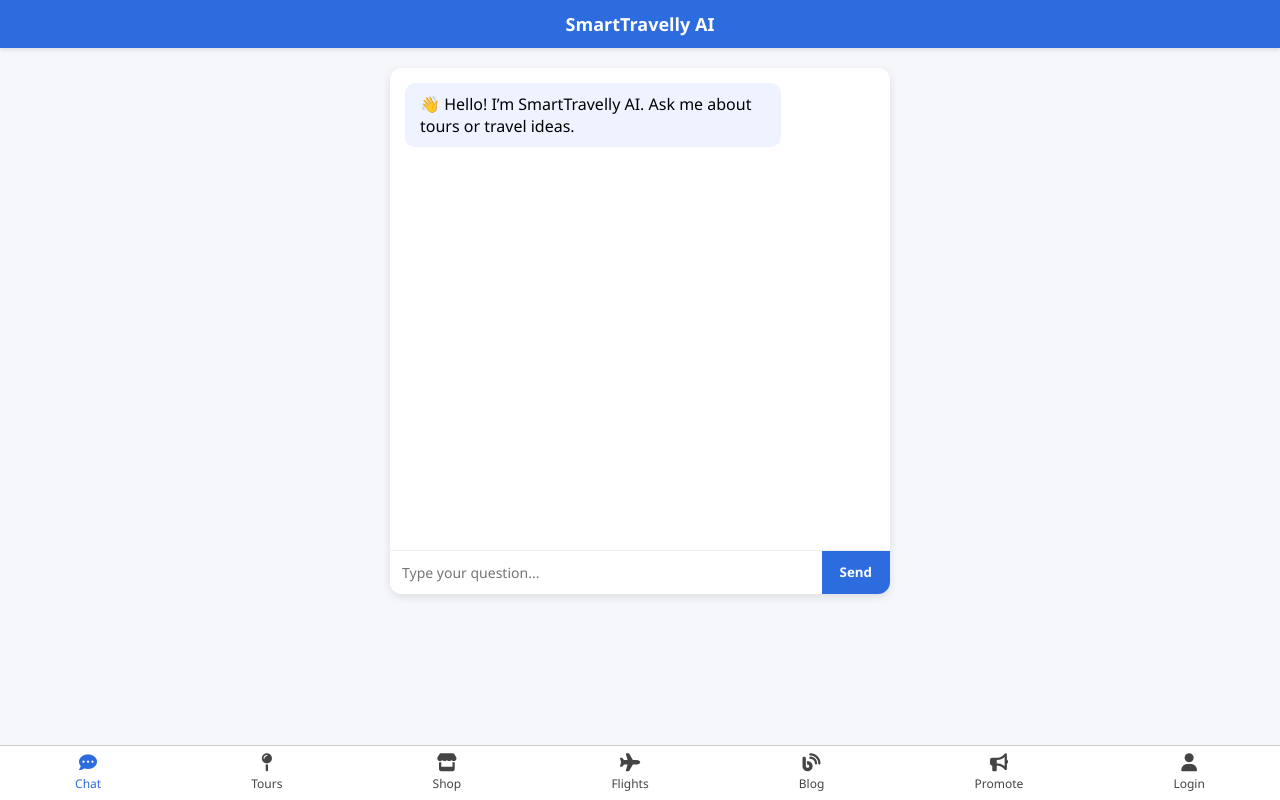
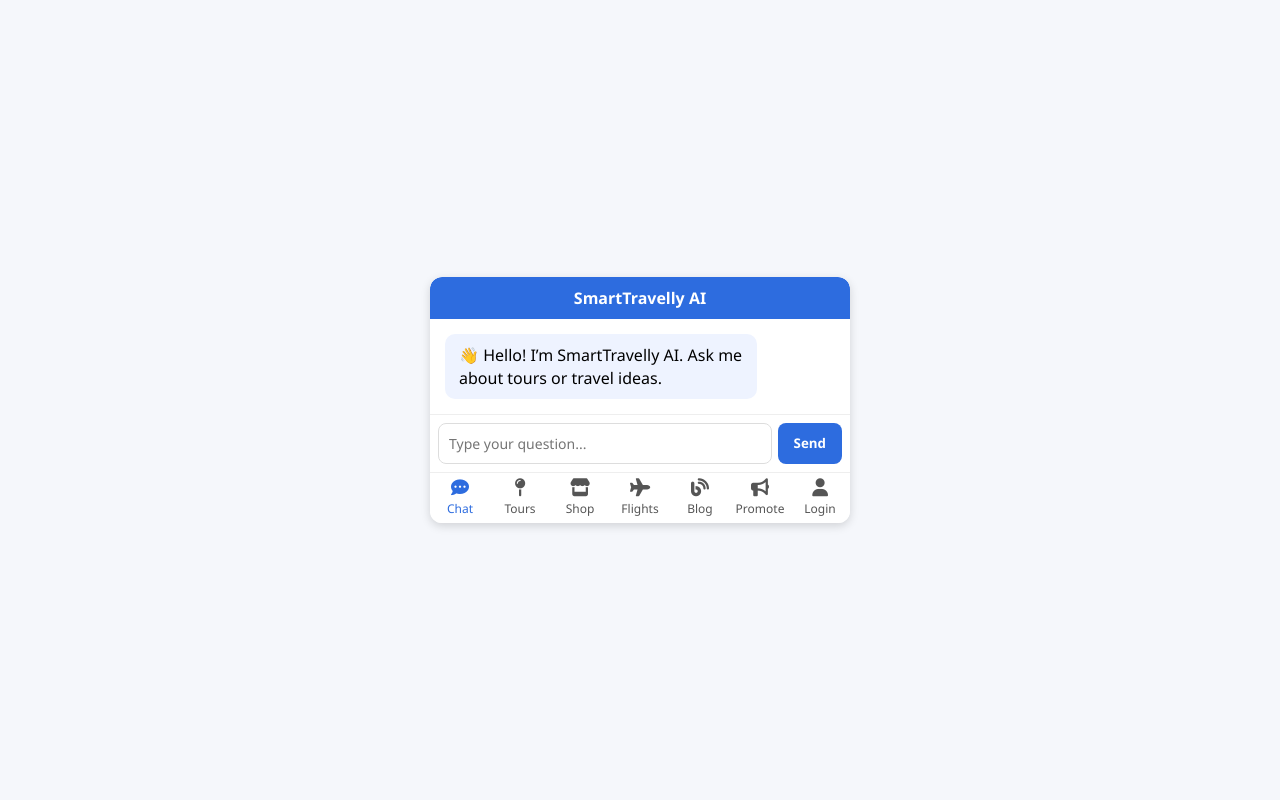
Before and after one commit to smarttravellyapp/chat, a website: page public/index.html in a window 1280 px wide. Drawn offline with Linux system fonts and the light colour scheme.

Commit message:
Update index.html

```diff
--- a/public/index.html
+++ b/public/index.html
@@ -16,39 +16,29 @@
     body {
       background: #f5f7fb;
       display: flex;
-      flex-direction: column;
+      justify-content: center;
+      align-items: center;
       height: 100vh;
-      justify-content: space-between;
     }
 
     header {
       background: #2d6cdf;
       color: #fff;
       text-align: center;
-      padding: 12px;
-      font-size: 18px;
+      padding: 10px;
       font-weight: bold;
-      box-shadow: 0 2px 4px rgba(0,0,0,0.1);
+      border-top-left-radius: 12px;
+      border-top-right-radius: 12px;
     }
 
-    .chat-container {
-      flex: 1;
+    .app-container {
+      width: 95%;
+      max-width: 420px;
+      background: #fff;
+      border-radius: 12px;
+      box-shadow: 0 3px 10px rgba(0, 0, 0, 0.15);
       display: flex;
       flex-direction: column;
-      justify-content: space-between;
-      align-items: center;
-      padding: 20px;
-    }
-
-    .chat-box {
-      width: 100%;
-      max-width: 500px;
-      background: #fff;
-      border-radius: 12px;
-      box-shadow: 0 3px 8px rgba(0,0,0,0.1);
-      display: flex;
-      flex-direction: column;
-      height: 80%;
       overflow: hidden;
     }
 
@@ -56,14 +46,17 @@
       flex: 1;
       padding: 15px;
       overflow-y: auto;
+      display: flex;
+      flex-direction: column;
+      gap: 10px;
+      height: 420px;
     }
 
     .message {
-      margin-bottom: 12px;
-      padding: 10px 15px;
+      padding: 10px 14px;
       border-radius: 10px;
       max-width: 80%;
-      word-wrap: break-word;
+      line-height: 1.4;
     }
 
     .bot {
@@ -72,19 +65,22 @@
     }
 
     .user {
-      background: #d1e7dd;
+      background: #2d6cdf;
+      color: #fff;
       align-self: flex-end;
     }
 
     .input-box {
       display: flex;
       border-top: 1px solid #eee;
+      padding: 8px;
     }
 
     .input-box input {
       flex: 1;
-      padding: 12px;
-      border: none;
+      padding: 10px;
+      border: 1px solid #ddd;
+      border-radius: 8px;
       outline: none;
       font-size: 14px;
     }
@@ -93,7 +89,9 @@
       background: #2d6cdf;
       color: white;
       border: none;
-      padding: 12px 18px;
+      padding: 10px 16px;
+      border-radius: 8px;
+      margin-left: 6px;
       cursor: pointer;
       font-weight: bold;
       transition: 0.3s;
@@ -104,20 +102,23 @@
     }
 
     .bottom-nav {
-      background: white;
-      border-top: 1px solid #ccc;
       display: flex;
       justify-content: space-around;
-      padding: 8px 0;
+      background: #fff;
+      border-top: 1px solid #eee;
+      padding: 6px 0;
     }
 
     .nav-item {
+      flex: 1;
+      text-align: center;
+      color: #555;
+      text-decoration: none;
+      font-size: 12px;
       display: flex;
       flex-direction: column;
       align-items: center;
-      color: #444;
-      font-size: 12px;
-      text-decoration: none;
+      justify-content: center;
       transition: 0.3s;
     }
 
@@ -132,29 +133,26 @@
     }
 
     @media (max-width: 600px) {
-      .chat-box {
-        height: 75%;
+      .app-container {
+        width: 94%;
+        height: 90vh;
+      }
+      .messages {
+        height: auto;
       }
     }
   </style>
 </head>
 <body>
+  <div class="app-container">
     <header>SmartTravelly AI</header>
-
-  <div class="chat-container">
-    <div class="chat-box">
     <div class="messages" id="messages">
-        <div class="message bot">
-          👋 Hello! I’m SmartTravelly AI. Ask me about tours or travel ideas.
-        </div>
+      <div class="message bot">👋 Hello! I’m SmartTravelly AI. Ask me about tours or travel ideas.</div>
     </div>
     <div class="input-box">
       <input type="text" id="userInput" placeholder="Type your question..." />
       <button id="sendBtn">Send</button>
     </div>
-    </div>
-  </div>
-
     <nav class="bottom-nav">
       <a href="#" class="nav-item active"><i class="fa fa-comment-dots"></i><span>Chat</span></a>
       <a href="#" class="nav-item"><i class="fa fa-map-pin"></i><span>Tours</span></a>
@@ -164,6 +162,7 @@
       <a href="#" class="nav-item"><i class="fa fa-bullhorn"></i><span>Promote</span></a>
       <a href="#" class="nav-item"><i class="fa fa-user"></i><span>Login</span></a>
     </nav>
+  </div>
 
   <script>
     const sendBtn = document.getElementById("sendBtn");
@@ -182,7 +181,7 @@
       userInput.value = "";
       messages.scrollTop = messages.scrollHeight;
 
-      // Bot reply (placeholder or API call)
+      // Bot message placeholder
       const botMsg = document.createElement("div");
       botMsg.className = "message bot";
       botMsg.textContent = "Thinking...";
@@ -190,16 +189,15 @@
       messages.scrollTop = messages.scrollHeight;
 
       try {
-        // Example API: replace with your own chat endpoint
-        const response = await fetch("https://api.monkecode.dev/api/chat", {
+        const res = await fetch("https://api.monkecode.dev/api/chat", {
           method: "POST",
           headers: { "Content-Type": "application/json" },
           body: JSON.stringify({ question: text })
         });
-        const data = await response.json();
+        const data = await res.json();
         botMsg.textContent = data.answer || "Sorry, I couldn't find an answer.";
       } catch (err) {
-        botMsg.textContent = "Error connecting to AI service.";
+        botMsg.textContent = "⚠️ Error connecting to AI service.";
       }
 
       messages.scrollTop = messages.scrollHeight;
```
Lines whose indentation alone changed are shown as unchanged.
